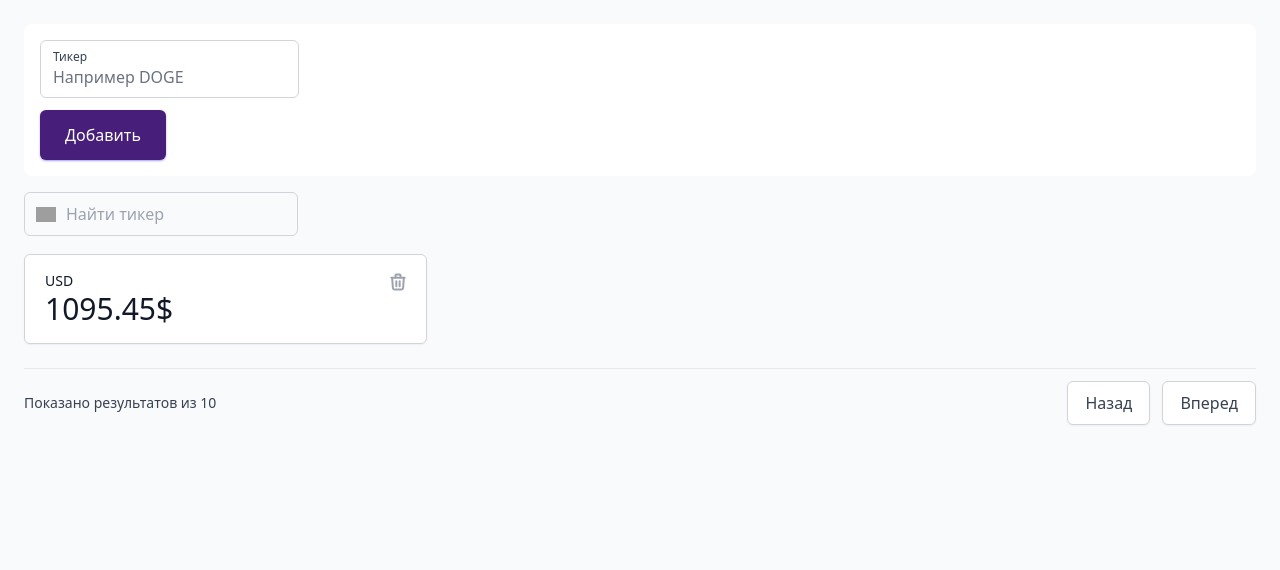
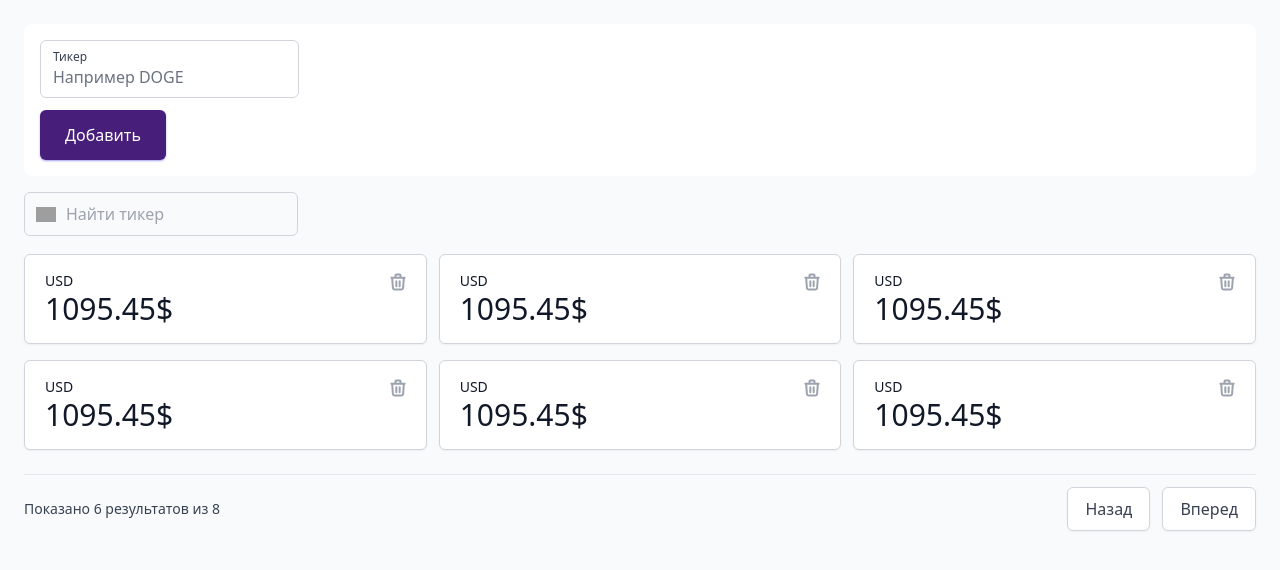
Before and after one commit to Bromka/cryptodashboard, a Vue app: page / in a window 1280 px wide. Shown: the top 570 px of the page. Built offline with nearby package versions, Linux system fonts and the light colour scheme; no server answers; grey boxes are pictures that could not be loaded.

Commit message:
add pagination

```diff
--- a/src/components/AppTickersPagination.vue
+++ b/src/components/AppTickersPagination.vue
@@ -2,6 +2,7 @@
 import {defineComponent, ref} from 'vue'
 import {usePaginationStore} from "../store/usePagination.js";
 import {storeToRefs} from "pinia";
+import {useTickerList} from "../store/useTickerList.js";
 
 defineComponent({
   name: "AppTickersPagination"
@@ -9,17 +10,28 @@ defineComponent({
 defineProps({})
 
 const paginationStore = usePaginationStore()
+const tickerStore = useTickerList()
+
 const {currentLength} = storeToRefs(paginationStore)
+const {currentPageTickers} = storeToRefs(tickerStore)
+const {disabledNext, disabledPrev} = storeToRefs(paginationStore)
+const {pageNext, pagePrev} = paginationStore;
 
 
 </script>
 
 <template>
   <div class="ticker-pagination py-[12px] flex justify-between items-center border-t border-gray-200 mt-6">
-    <span class="text-gray-700 text-sm">Показано {{ currentLength }} результатов из 10</span>
+    <span class="text-gray-700 text-sm">Показано {{
+        currentPageTickers.length
+      }} результатов из {{ tickerStore.tickerList.length }}</span>
     <div class="buttons flex gap-[12px]">
-      <button class="text-gray-700 bg-white py-[9px] px-[17px] border border-gray-300 rounded-md">Назад</button>
-      <button class="text-gray-700 bg-white py-[9px] px-[17px] border border-gray-300 rounded-md">Вперед</button>
+      <button class="text-gray-700 bg-white py-[9px] px-[17px] border border-gray-300 rounded-md"
+              :disabled="disabledPrev" @click="pagePrev">Назад
+      </button>
+      <button class="text-gray-700 bg-white py-[9px] px-[17px] border border-gray-300 rounded-md"
+              :disabled="disabledNext" @click="pageNext">Вперед
+      </button>
     </div>
   </div>
 </template>
--- a/src/store/usePagination.js
+++ b/src/store/usePagination.js
@@ -7,21 +7,18 @@ export const usePaginationStore = defineStore('pagination', () => {
     const filter = ref('')
 
     const tickerStore = useTickerList()
-    const {tickerList, filteredTickers} = storeToRefs(tickerStore)
+    const {tickerList } = storeToRefs(tickerStore)
+    const {filteredTickers} = tickerStore;
 
     const disabledNext = computed(() => {
-        console.log('tickerList', tickerList)
-        console.log(filteredTickers, 'filteredTickers')
-       return filteredTickers.length <= page.value * 6;
+       return tickerStore.filteredTickers.length <= (page.value+1) * 6;
     })
     const disabledPrev = computed(() => {
         return page.value === 0;
     })
 
     const currentLength = computed(() => {
-        console.log('filteredTickers')
-        console.log(filteredTickers)
-        return filteredTickers;
+        return tickerStore.filteredTickers.length < 6 ? tickerStore.filteredTickers.length : 6;
     })
 
     function pageNext() {
--- a/src/store/useTickerList.js
+++ b/src/store/useTickerList.js
@@ -5,7 +5,7 @@ import {usePaginationStore} from "./usePagination.js";
 
 const TICKER_LIST_KEY = 'ticker_list'
 export const useTickerList = defineStore('tickerList', () => {
-    const tickerList = ref(JSON.parse(localStorage.getItem(TICKER_LIST_KEY)) ?? ['USD'])
+    const tickerList = ref(JSON.parse(localStorage.getItem(TICKER_LIST_KEY)) ?? ['USD', 'USD', 'USD', 'USD', 'USD', 'USD', 'USD', 'USD'])
 
 
     const pageStore = usePaginationStore()
@@ -41,6 +41,11 @@ export const useTickerList = defineStore('tickerList', () => {
                 return ticker
             }
         })
+
+        console.log('tickerList value = ', tickerList.value)
+        console.log('filter', filter)
+        console.log('filteredTickers = ', filteredTickers.value)
+        console.log(filtered)
         return filtered
     })
 
```
